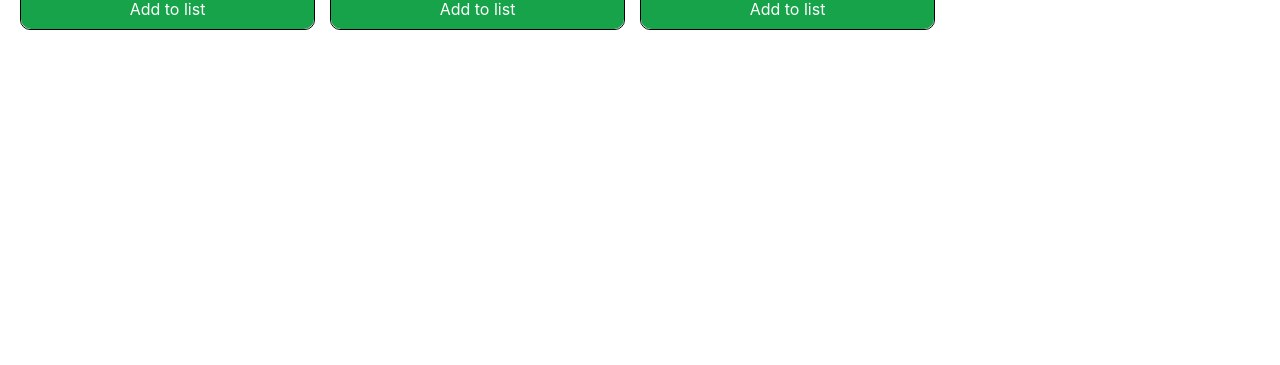
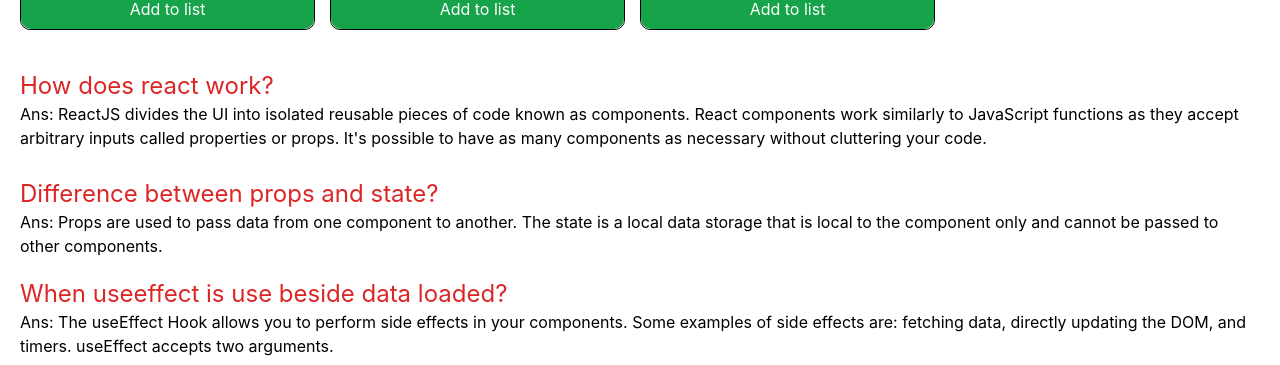
Before and after one commit to Toha8920/toha-s-fitness-club, a React (Create React App) app: page / in a window 1280 px wide. Shown: the part 947-1312 px from the top of the page. Before the commit the page ends 987 px from the top, so only its background shows below. Built offline with nearby package versions, Linux system fonts and the light colour scheme.

Commit message:
question part done

```diff
--- a/src/App.js
+++ b/src/App.js
@@ -2,6 +2,10 @@
 import { faDumbbell } from '@fortawesome/free-solid-svg-icons';
 import './App.css';
 import Exercises from './components/Exercises/Exercises';
+import Question from './components/Question/Question';
+import Question2 from './components/Question2/Question2';
+import Question3 from './components/Question3/Question3';
+
 
 
 
@@ -11,6 +15,9 @@
       <h1 className='icon text-4xl mt-2'><FontAwesomeIcon icon={faDumbbell}></FontAwesomeIcon> Toha's-Fitness-Club</h1>
       <h2 className='text-3xl mt-2 mb-2'>Select Today's Exercise </h2>
       <Exercises></Exercises>
+      <Question></Question>
+      <Question2></Question2>
+      <Question3></Question3>
     </div>
   );
 }
--- a/src/components/Exercises/Exercises.js
+++ b/src/components/Exercises/Exercises.js
@@ -2,6 +2,7 @@
 import { addToDb } from '../../fakeDb/fakedb';
 import Cart from '../Cart/Cart';
 import Exercise from '../Exercise/Exercise';
+
 
 import './Exercises.css'
 
--- /dev/null
+++ b/src/components/Question/Question.js
@@ -0,0 +1,12 @@
+import React from 'react';
+
+const Question = () => {
+    return (
+        <div className='mt-10'>
+            <h1 className='text-2xl text-red-600'>How does react work?</h1>
+            <p>Ans: ReactJS divides the UI into isolated reusable pieces of code known as components. React components work similarly to JavaScript functions as they accept arbitrary inputs called properties or props. It's possible to have as many components as necessary without cluttering your code.</p>
+        </div>
+    );
+};
+
+export default Question;
--- /dev/null
+++ b/src/components/Question2/Question2.js
@@ -0,0 +1,12 @@
+import React from 'react';
+
+const Question2 = () => {
+    return (
+        <div className='mt-7'>
+            <h1 className='text-2xl text-red-600'>Difference between props and state?</h1>
+            <p>Ans: Props are used to pass data from one component to another. The state is a local data storage that is local to the component only and cannot be passed to other components.</p>
+        </div>
+    );
+};
+
+export default Question2;
--- /dev/null
+++ b/src/components/Question3/Question3.js
@@ -0,0 +1,12 @@
+import React from 'react';
+
+const Question3 = () => {
+    return (
+        <div className='mt-5'>
+            <h1 className='text-2xl text-red-600'>When useeffect is use beside data loaded?</h1>
+            <p>Ans: The useEffect Hook allows you to perform side effects in your components. Some examples of side effects are: fetching data, directly updating the DOM, and timers. useEffect accepts two arguments.</p>
+        </div>
+    );
+};
+
+export default Question3;
```
Also changed, not shown: src/components/Question/Question.css (added), src/components/Question2/Question2.css (added), src/components/Question3/Question3.css (added).
